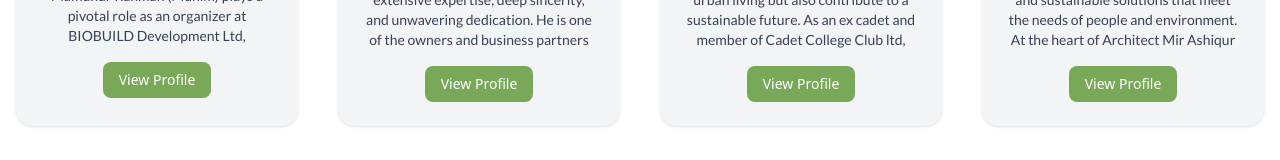
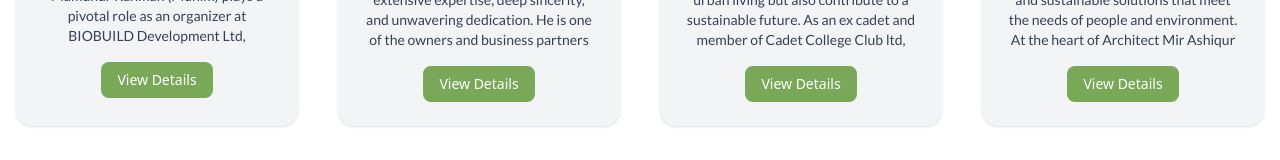
Before and after one commit to Kamiaaa/biobuild, a Next.js app: page /bod in a window 1280 px wide. Shown: the part 759-919 px from the top of the page. Built offline with nearby package versions, Linux system fonts and the light colour scheme.

Commit message:
BOD button name change

```diff
--- a/app/bod/page.tsx
+++ b/app/bod/page.tsx
@@ -89,7 +89,7 @@ export default function BoardOfDirectorsPage() {
                                 <p className="text-[#7AA859] dark:text-[#7aa859e3] text-sm mb-2">{director.title}</p>
                                 <p className="text-sm text-gray-700 dark:text-gray-300 mb-4">{director.bio}</p>
                                 <button className="px-4 py-2 bg-[#7AA859] hover:bg-[#6a974f] text-white rounded-lg transition-colors duration-300 text-sm">
-                                    <Link href={director.link}>View Profile</Link>
+                                    <Link href={director.link}>View Details</Link>
                                 </button>
                             </div>
                         ))}
```
